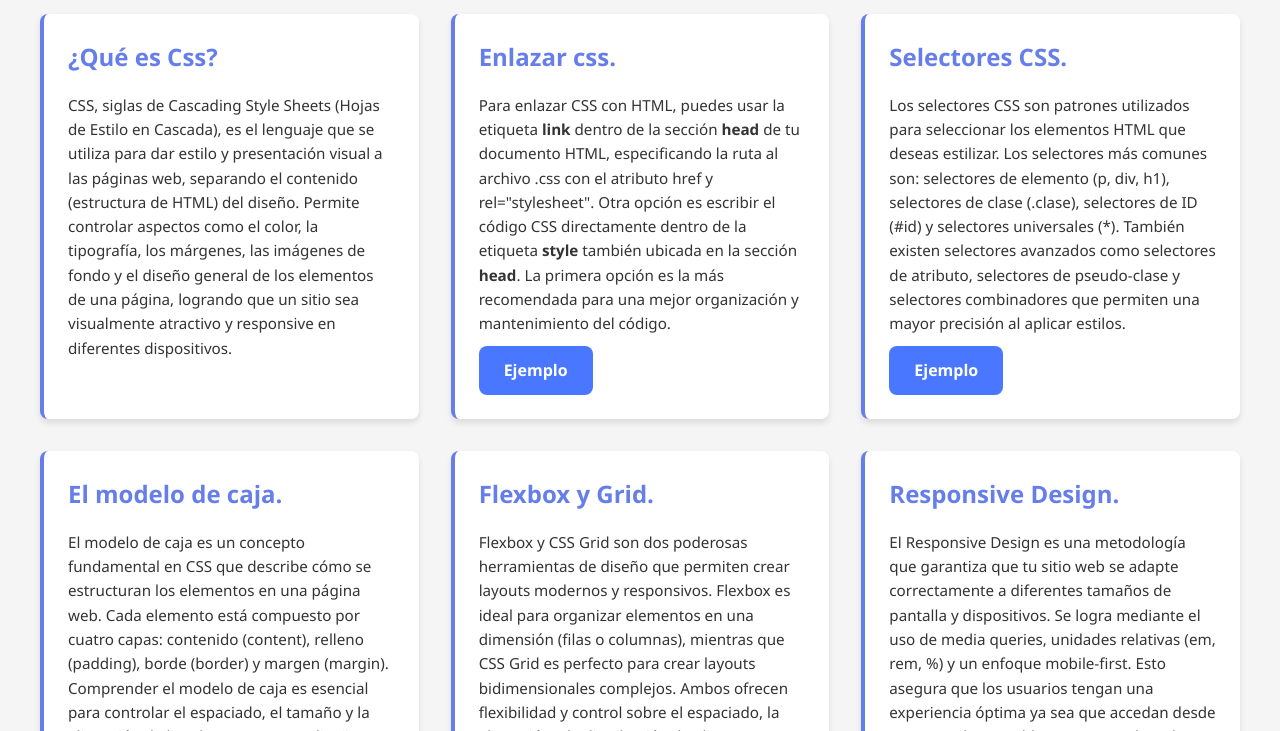
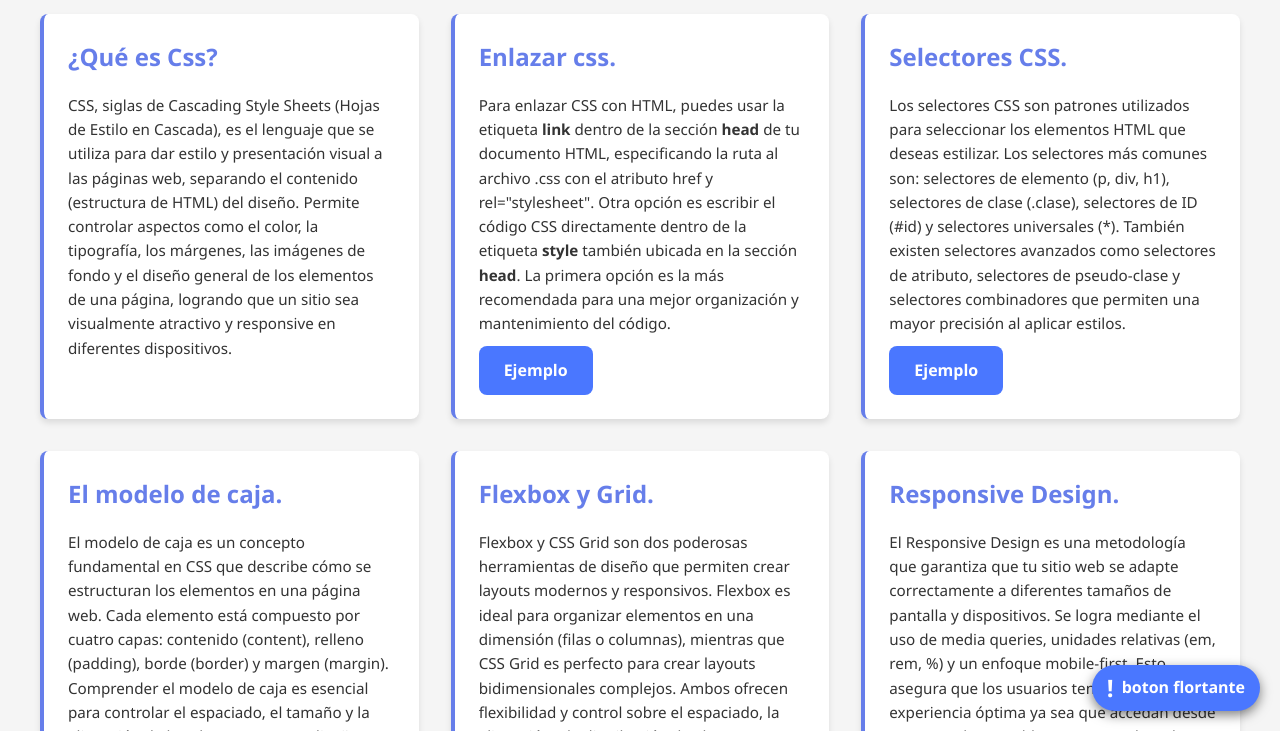
Before and after one commit to theJoseFer10/Introducci-n_CSS, a plain HTML site: page index.html in a window 1280 px wide. Shown: the part 69-800 px from the top of the page. Drawn offline with Linux system fonts and the light colour scheme.

Commit message:
feat(btn-float): se agrego un boton flotante con posicionamiento fixed y z-index

```diff
--- a/css/style.css
+++ b/css/style.css
@@ -200,6 +200,34 @@ Y el borde lo ponemos en un tono morado*/
 }
 
 
+/*Boton flotante*/
+.btn-float{
+    position: fixed;
+    bottom: 20px;
+    right: 20px;
+    z-index: 1;
+    background-color: #4a77ff;
+    color: white;
+    padding: 10px 15px;
+    border-radius: 50px;
+    text-decoration: none;
+    font-weight: bold;
+    box-shadow: 0 4px 12px rgba(0, 0, 0, 0.5);
+    display: flex;
+    align-items: center;
+    gap: 8px;
+}
+
+.btn-float:hover{
+    background-color: #3b5ed0;
+    transform: translateY(-2px);
+}
+
+.btn-float .text-icon{
+    font-size: 1.5em;
+    line-height: 1;
+}
+
 /*Ajustes para pantallas pequeñas.*/
 @media (max-width: 768px) {
     #header nav {
--- a/index.html
+++ b/index.html
@@ -111,6 +111,10 @@
                     </p>
                     <a href="html/responsive.html" class="btn-info">Ejemplo</a>
                 </article>
+                <a href="#" class="btn-float">
+                    <span class="text-icon">!</span>
+                    <span>boton flortante</span>
+                </a>
             </section>
         </main>
         <footer id="footer_page">
```
Also changed, not shown: html/enlazar.html (+4 -0 lines), html/flexboxGrid.html (+4 -0 lines), html/modeloCaja.html (+4 -0 lines), html/responsive.html (+4 -0 lines), html/selectores.html (+4 -0 lines).
